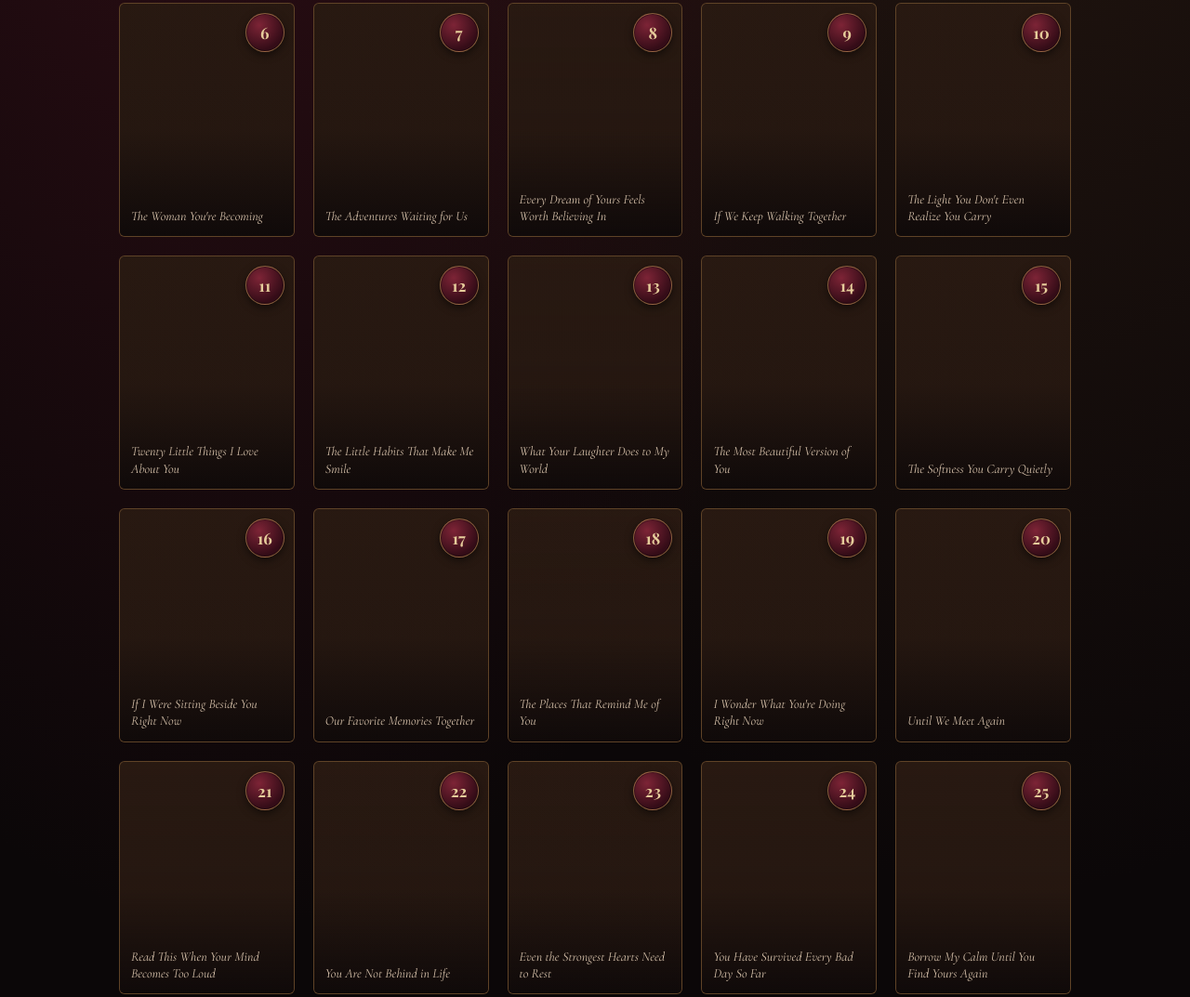
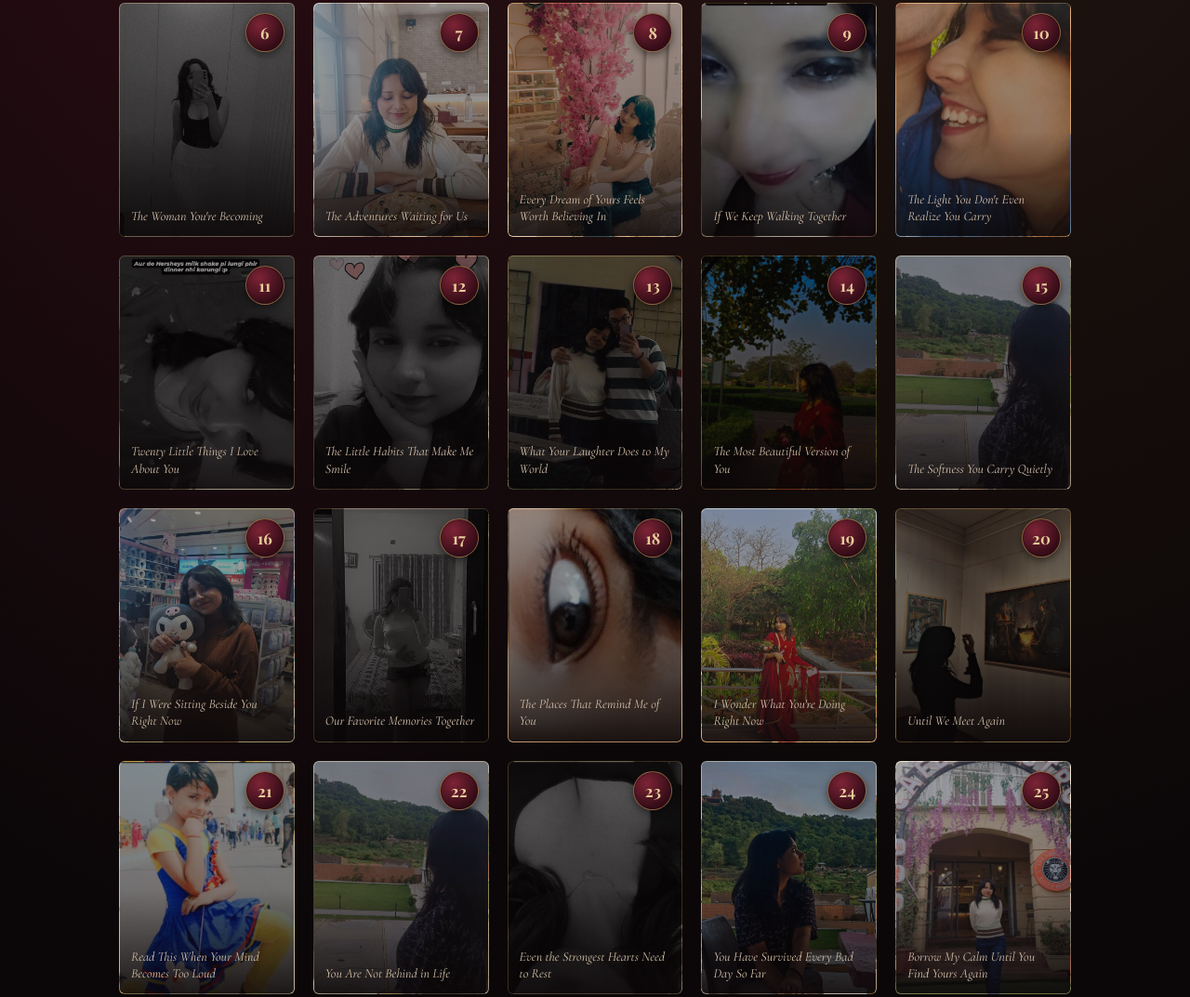
Before and after one commit to yupitsmegd/Divhuti, a plain HTML site: page index.html in a window 1280 px wide. Shown: the part 564-1637 px from the top of the page at 93% size. Drawn offline with nearby package versions, Linux system fonts and the light colour scheme; a web font is replaced by a local one.

Commit message:
Add tile images for numbers 1 to 30

```diff
--- a/index.html
+++ b/index.html
@@ -363,7 +363,36 @@
 
 <script>
   var TILE_IMAGES = {
-
+    1:"1.jpeg",
+    2:"2.jpeg",
+    3:"3.jpeg",
+    4:"4.jpeg",
+    5:"5.jpeg",
+    6:"6.jpeg",
+    7:"7.jpeg",
+    8:"8.jpeg",
+    9:"9.jpeg",
+    10:"10.jpeg",
+    11:"11.jpeg",
+    12:"12.jpeg",
+    13:"13.jpeg",
+    14:"14.jpeg",
+    15:"15.jpeg",
+    16:"16.jpeg",
+    17:"17.jpeg",
+    18:"18.jpeg",
+    19:"19.jpeg",
+    20:"20.jpeg",
+    21:"21.jpeg",
+    22:"22.jpeg",
+    23:"23.jpeg",
+    24:"1.jpeg",
+    25:"2.jpeg",
+    26:"3.jpeg",
+    27:"4.jpeg",
+    28:"5.jpeg",
+    29:"6.jpeg",
+    30:"7.jpeg"
   };
 
   var letters = [
```
